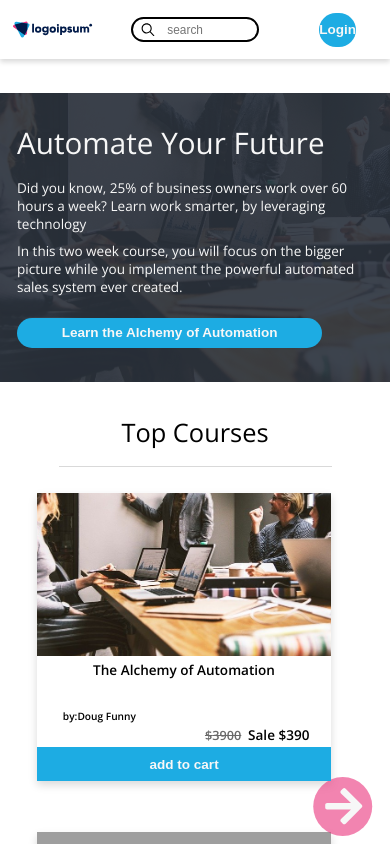
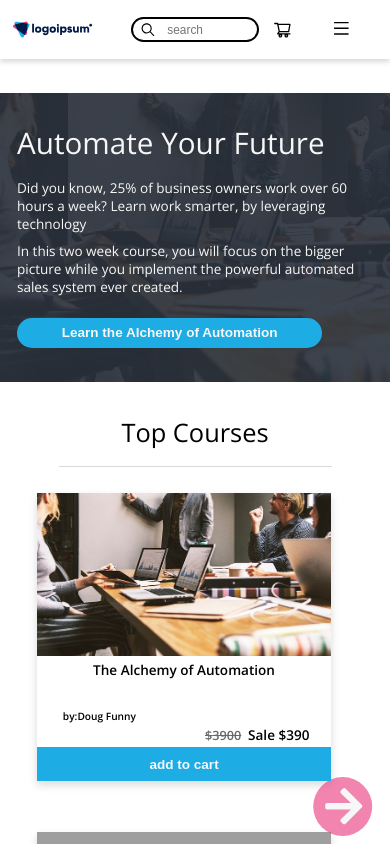
Before and after one commit to mks-94/e-commerce-edu, a React (Create React App) app in the folder frontend/: page / in a window 390 px wide. Shown: the top 844 px of the page. Built offline with nearby package versions, Linux system fonts and the light colour scheme; grey boxes are pictures that could not be loaded.

Commit message:
Im not able to fix the issue

```diff
--- /dev/null
+++ b/frontend/src/components/header/HeaderMenu.js
@@ -0,0 +1,27 @@
+import React from "react";
+import { Link } from "react-router-dom";
+import { AiOutlineMenu } from "react-icons/ai";
+
+const HeaderMenu = () => {
+  return (
+    <div className="header-menu">
+      <AiOutlineMenu />
+      <div className="header-menu__expand">
+        <div className="header-menu__expand--links">
+          <Link className="header-menu__expand--links--text" to="/newPage">
+            New Page
+          </Link>
+          <Link className="header-menu__expand--links--text" to="/newPage">
+            New Page
+          </Link>
+          <Link className="header-menu__expand--links--text" to="/newPage">
+            New Page
+          </Link>
+          <Link className="header-menu__expand--links--text">Logout</Link>
+        </div>
+      </div>
+    </div>
+  );
+};
+
+export default HeaderMenu;
--- a/frontend/src/components/header/HeaderRight.js
+++ b/frontend/src/components/header/HeaderRight.js
@@ -1,12 +1,14 @@
 import React from "react";
 import { AiOutlineShoppingCart } from "react-icons/ai";
 import HeaderLogin from "./HeaderLogin";
+import HeaderMenu from "./HeaderMenu";
 
 const HeaderRight = () => {
   return (
     <div className="header__right">
       <AiOutlineShoppingCart className="header__right--cart" />
-      <HeaderLogin />
+      {/* <HeaderLogin /> */}
+      <HeaderMenu />
     </div>
   );
 };
--- /dev/null
+++ b/frontend/src/scss/_header-menu.scss
@@ -0,0 +1,34 @@
+@import "./variables";
+
+.header-menu {
+  font-size: 2.2rem;
+  cursor: pointer;
+  text-align: center;
+  align-self: center;
+  width: 12rem;
+
+  &:hover > &__expand {
+    visibility: visible;
+    height: auto;
+    opacity: 1;
+  }
+
+  &__expand {
+    position: absolute;
+    display: flex;
+    flex-direction: column;
+    visibility: hidden;
+    height: 0;
+    width: 12rem;
+    z-index: 0;
+    opacity: 0;
+    border: 2px solid $color-blue-light;
+    border-radius: 3rem;
+    transition: opacity 0.3s;
+
+    &--links {
+      &--text {
+      }
+    }
+  }
+}
--- a/frontend/src/scss/_header.scss
+++ b/frontend/src/scss/_header.scss
@@ -7,13 +7,14 @@
   align-items: center;
   width: 100vw;
   height: 7rem;
+  background-color: $color-white;
   box-shadow: 0 0.3rem 0.6rem rgba($color-black, 0.15);
   overflow: hidden;
 
   &__left {
     display: flex;
+    align-items: flex-start;
     width: 30%;
-    align-items: flex-start;
 
     &--image {
       display: flex;
@@ -21,46 +22,52 @@
       cursor: pointer;
     }
   }
-
   &__center {
     display: flex;
     width: 40%;
     justify-content: center;
   }
-
   &__right {
     display: flex;
+    justify-content: flex-end;
+    padding-right: 4rem;
     width: 30%;
-    padding: 4rem;
-    justify-content: flex-end;
+
+    @include md {
+      padding-right: 2rem;
+    }
 
     &--login {
       height: 4rem;
       width: 12rem;
+      border: none;
       border-radius: 10rem;
-      border: none;
       background-color: $color-blue-light;
       color: $color-grey-light;
-      font-size: 1.6rem;
       font-weight: 800;
+      font-size: 1.4rem;
       outline: none;
       transition: all 0.4s;
       -webkit-appearance: none;
       cursor: pointer;
 
+      @include sm {
+        width: 12rem;
+      }
+
       &:hover {
+        background-color: $color-grey-light;
         color: $color-blue-light;
-        background-color: $color-grey-light;
         border: 2px solid $color-blue-light;
       }
     }
 
     &--cart {
       display: flex;
-      width: 3rem;
-      height: 3rem;
+      height: 3.5rem;
+      width: 3.5rem;
+      margin-right: 2rem;
       align-self: center;
-      margin-right: 1.6rem;
       cursor: pointer;
     }
   }
--- a/frontend/src/scss/main.scss
+++ b/frontend/src/scss/main.scss
@@ -10,3 +10,4 @@
 @import "./product-cta";
 @import "./product-features";
 @import "./alert";
+@import "./header-menu";
--- a/frontend/src/styles/main.css
+++ b/frontend/src/styles/main.css
@@ -94,12 +94,13 @@ body {
   align-items: center;
   width: 100vw;
   height: 7rem;
+  background-color: #ffffff;
   box-shadow: 0 0.3rem 0.6rem rgba(0, 0, 0, 0.15);
   overflow: hidden; }
   .header__left {
     display: flex;
-    width: 30%;
-    align-items: flex-start; }
+    align-items: flex-start;
+    width: 30%; }
     .header__left--image {
       display: flex;
       width: 90%;
@@ -110,32 +111,38 @@ body {
     justify-content: center; }
   .header__right {
     display: flex;
-    width: 30%;
-    padding: 4rem;
-    justify-content: flex-end; }
+    justify-content: flex-end;
+    padding-right: 4rem;
+    width: 30%; }
+    @media (max-width: 768px) {
+      .header__right {
+        padding-right: 2rem; } }
     .header__right--login {
       height: 4rem;
       width: 12rem;
+      border: none;
       border-radius: 10rem;
-      border: none;
       background-color: #1dace3;
       color: #f7f7f7;
-      font-size: 1.6rem;
       font-weight: 800;
+      font-size: 1.4rem;
       outline: none;
       transition: all 0.4s;
       -webkit-appearance: none;
       cursor: pointer; }
+      @media (max-width: 596px) {
+        .header__right--login {
+          width: 12rem; } }
       .header__right--login:hover {
+        background-color: #f7f7f7;
         color: #1dace3;
-        background-color: #f7f7f7;
         border: 2px solid #1dace3; }
     .header__right--cart {
       display: flex;
-      width: 3rem;
-      height: 3rem;
+      height: 3.5rem;
+      width: 3.5rem;
+      margin-right: 2rem;
       align-self: center;
-      margin-right: 1.6rem;
       cursor: pointer; }
 
 .search {
@@ -626,3 +633,26 @@ body {
   font-size: 2rem;
   font-weight: 600;
   z-index: 10000; }
+
+.header-menu {
+  font-size: 2.2rem;
+  cursor: pointer;
+  text-align: center;
+  align-self: center;
+  width: 12rem; }
+  .header-menu:hover > .header-menu__expand {
+    visibility: visible;
+    height: auto;
+    opacity: 1; }
+  .header-menu__expand {
+    position: absolute;
+    display: flex;
+    flex-direction: column;
+    visibility: hidden;
+    height: 0;
+    width: 12rem;
+    z-index: 0;
+    opacity: 0;
+    border: 2px solid #1dace3;
+    border-radius: 3rem;
+    transition: opacity 0.3s; }
```
